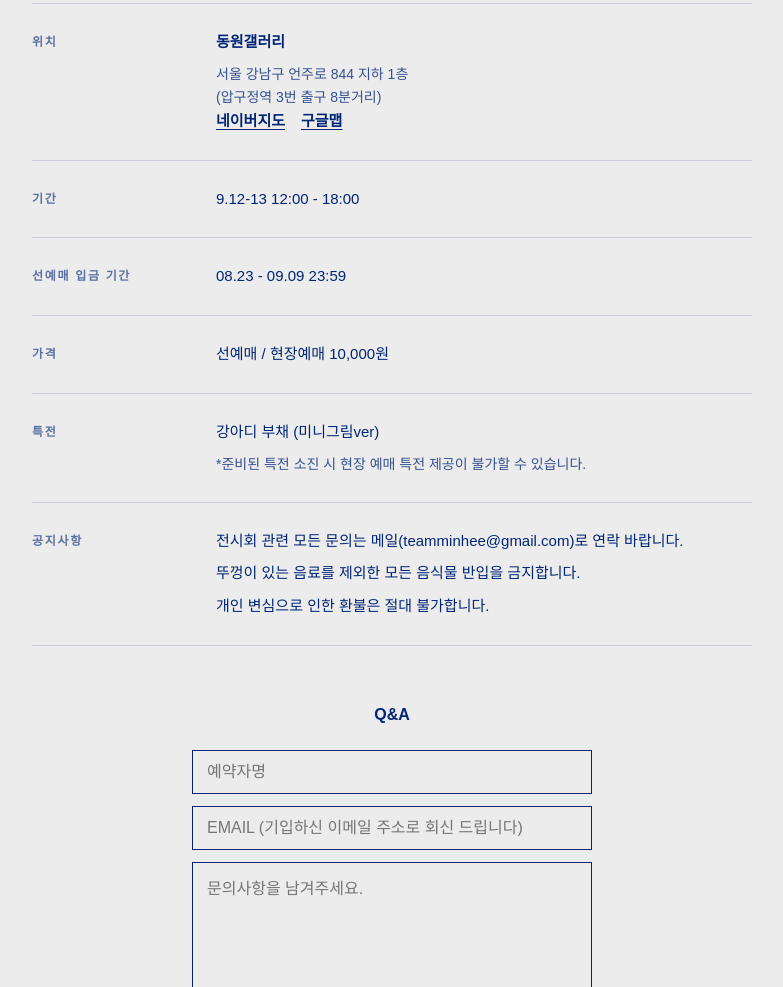
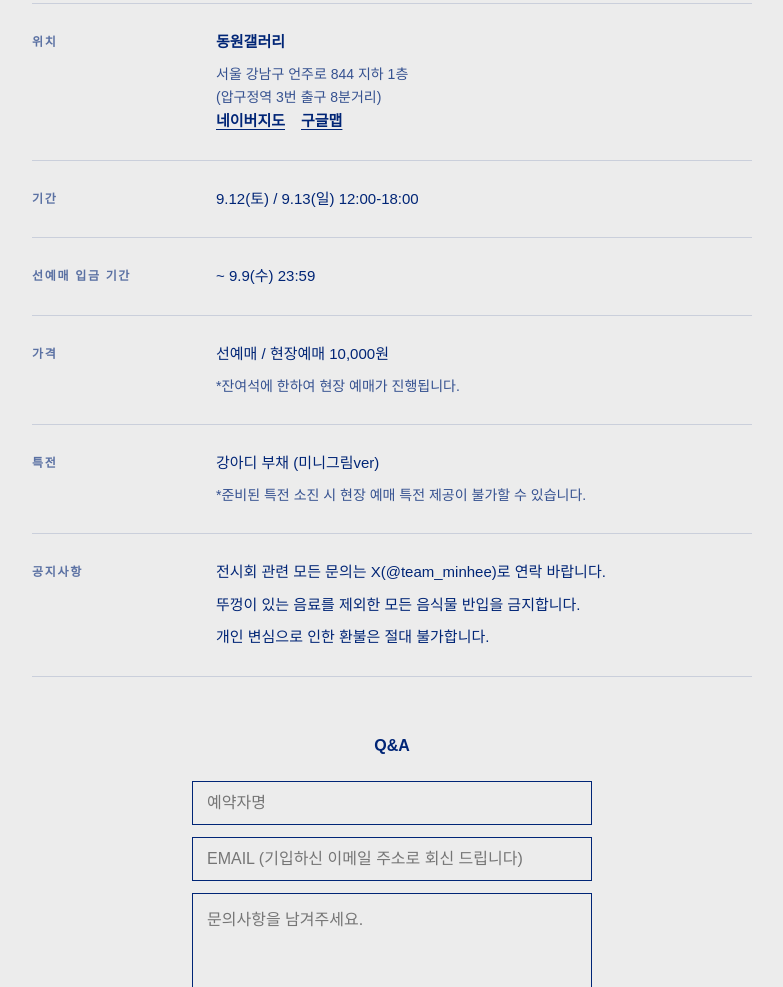
Before and after one commit to soominn/out-of-blue, a plain HTML site: page exhibition/index.html in a window 1280 px wide. Shown: the part 1205-2192 px from the top of the page, without its empty margins (248-1031 px from the left). Drawn offline with nearby package versions, Linux system fonts and the light colour scheme; a web font is replaced by a local one.

Commit message:
예매 정보·폼 링크 갱신 및 teamminhee.kr 도메인 연결

```diff
--- a/exhibition/index.html
+++ b/exhibition/index.html
@@ -367,7 +367,7 @@
       <div class="sparkle" aria-hidden="true"></div>
       <h1 class="title">PHOTO EXHIBITION</h1>
 
-      <a class="cta" href="https://forms.gle/w3rZ1DVg3HN4d9ndA" target="_blank" rel="noopener">
+      <a class="cta" href="https://witchform.com/deposit_form/1067434" target="_blank" rel="noopener">
         <span>선예매 폼</span>
         <svg width="12" height="12" viewBox="0 0 40 40" aria-hidden="true"><path d="M12.9,32.4L25.3,20L13,7.6c-0.2-0.2-0.2-0.5,0-0.7l1.6-1.6c0.2-0.2,0.5-0.2,0.7,0L29.8,20L15.1,34.6c-0.2,0.2-0.5,0.2-0.7,0 l-1.6-1.6C12.7,32.9,12.7,32.6,12.9,32.4z"></path></svg>
       </a>
@@ -387,17 +387,20 @@
 
         <article class="fact">
           <h2>기간</h2>
-          <p>9.12-13 12:00 - 18:00</p>
+          <p>9.12(토) / 9.13(일) 12:00-18:00</p>
         </article>
 
         <article class="fact">
           <h2>선예매 입금 기간</h2>
-          <p>08.23 - 09.09 23:59</p>
+          <p>~ 9.9(수) 23:59</p>
         </article>
 
         <article class="fact">
           <h2>가격</h2>
-          <p>선예매 / 현장예매 10,000원</p>
+          <div>
+            <p>선예매 / 현장예매 10,000원</p>
+            <p class="note">*잔여석에 한하여 현장 예매가 진행됩니다.</p>
+          </div>
         </article>
 
         <article class="fact">
@@ -411,7 +414,7 @@
         <article class="fact">
           <h2>공지사항</h2>
           <ul class="notice-list">
-            <li>전시회 관련 모든 문의는 메일(teamminhee@gmail.com)로 연락 바랍니다.</li>
+            <li>전시회 관련 모든 문의는 X(@team_minhee)로 연락 바랍니다.</li>
             <li>뚜껑이 있는 음료를 제외한 모든 음식물 반입을 금지합니다.</li>
             <li>개인 변심으로 인한 환불은 절대 불가합니다.</li>
           </ul>
```
Also changed, not shown: index.html (+3 -0 lines), screening/index.html (+5 -4 lines), 1 other file.
